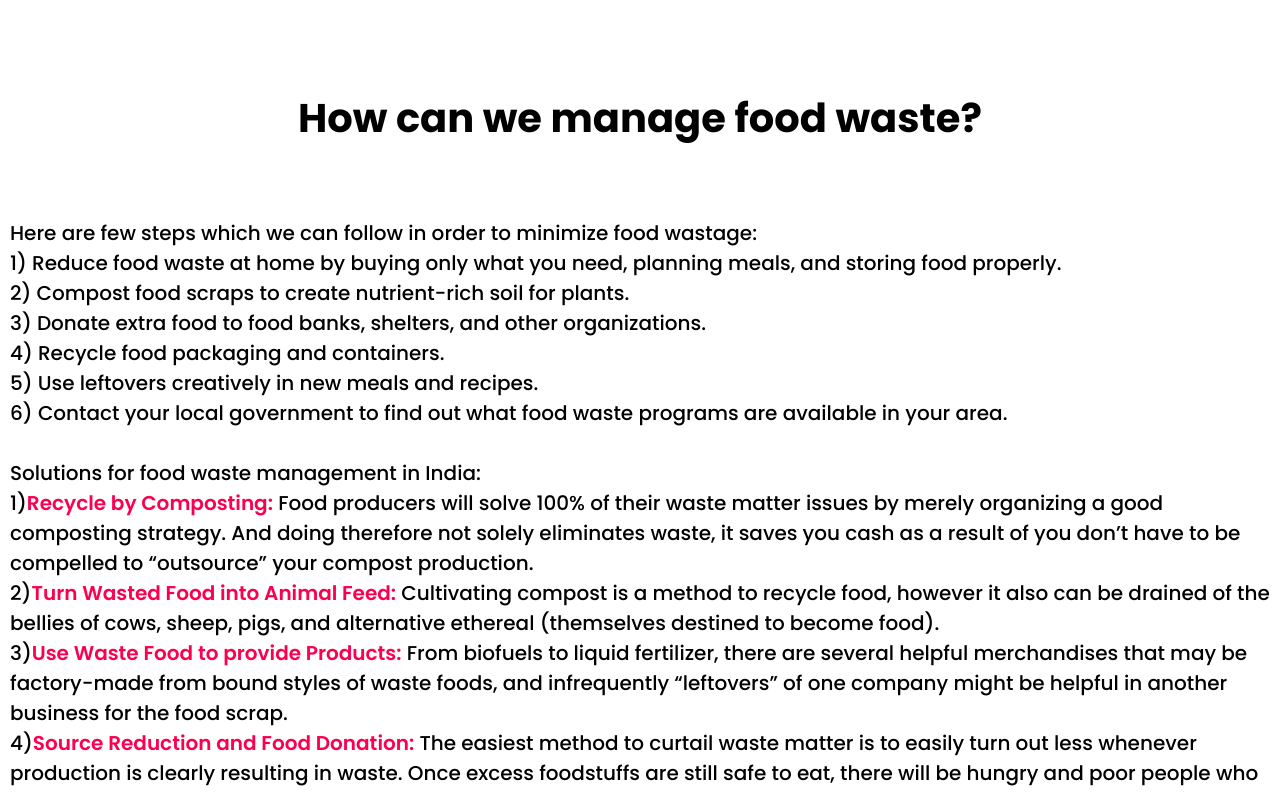
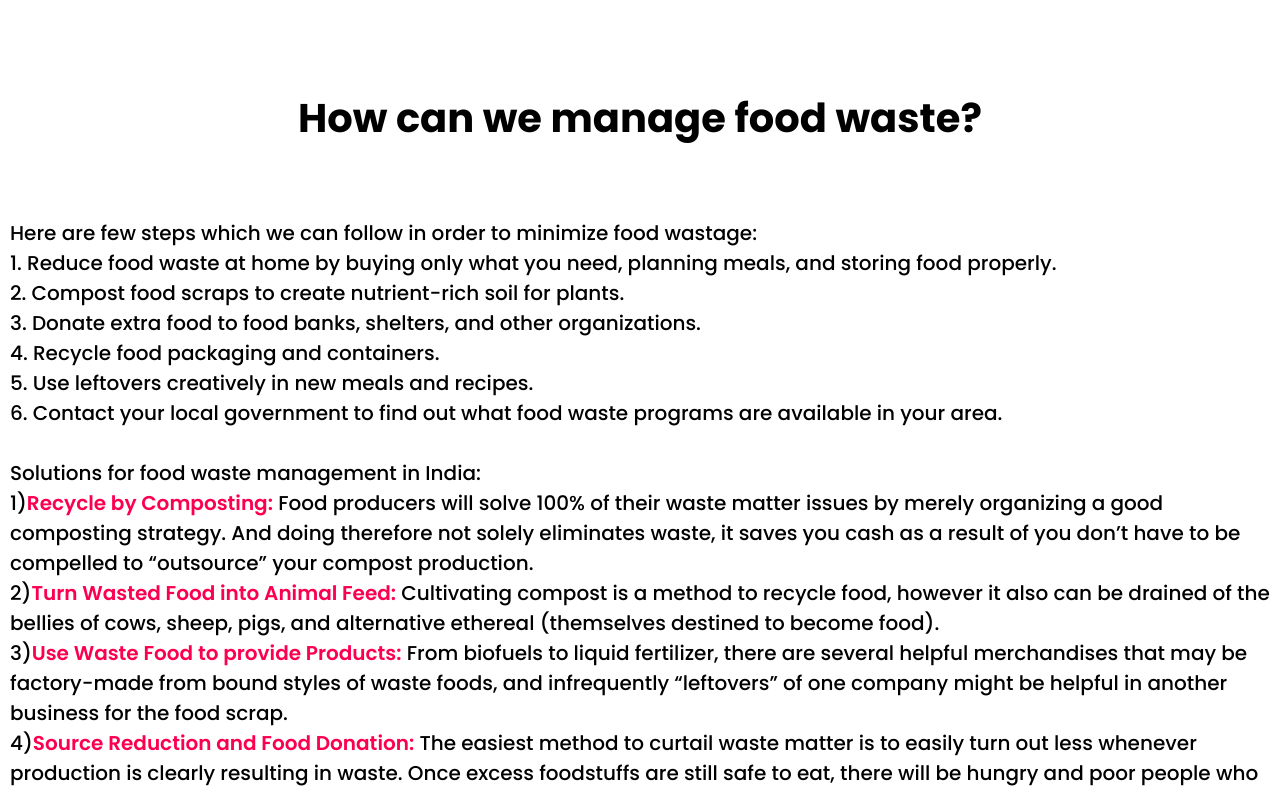
Before and after one commit to khalil-ahmed1/FoodYard, a plain HTML site: page index.html in a window 1280 px wide. Shown: the part 2990-3782 px from the top of the page. Drawn offline with nearby package versions, Linux system fonts and the light colour scheme.

Commit message:
Update index.html

```diff
--- a/index.html
+++ b/index.html
@@ -140,15 +140,25 @@
         <h4>
           Here are few steps which we can follow in order to minimize food
           wastage: <br />
-          1) Reduce food waste at home by buying only what you need, planning
-          meals, and storing food properly. <br />
-          2) Compost food scraps to create nutrient-rich soil for plants. <br />
-          3) Donate extra food to food banks, shelters, and other organizations.
-          <br />
-          4) Recycle food packaging and containers. <br />
-          5) Use leftovers creatively in new meals and recipes. <br />
-          6) Contact your local government to find out what food waste programs
-          are available in your area. <br />
+          <ul>
+            <li>
+              1. Reduce food waste at home by buying only what you need,
+              planning meals, and storing food properly.
+            </li>
+            <li>
+              2. Compost food scraps to create nutrient-rich soil for plants.
+            </li>
+            <li>
+              3. Donate extra food to food banks, shelters, and other
+              organizations.
+            </li>
+            <li>4. Recycle food packaging and containers.</li>
+            <li>5. Use leftovers creatively in new meals and recipes.</li>
+            <li>
+              6. Contact your local government to find out what food waste
+              programs are available in your area.
+            </li>
+          </ul>
           <br />
 
           Solutions for food waste management in India: <br />
```
